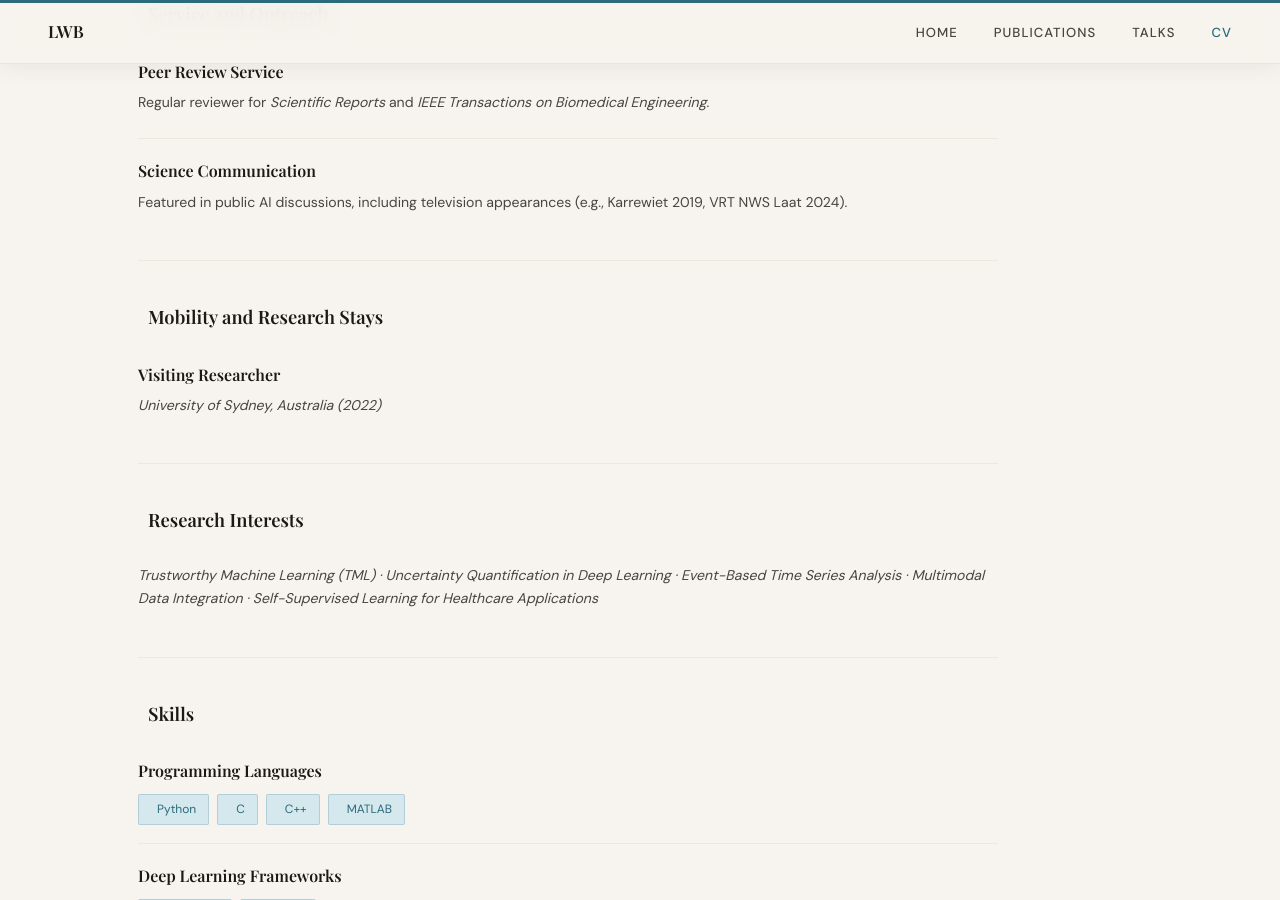
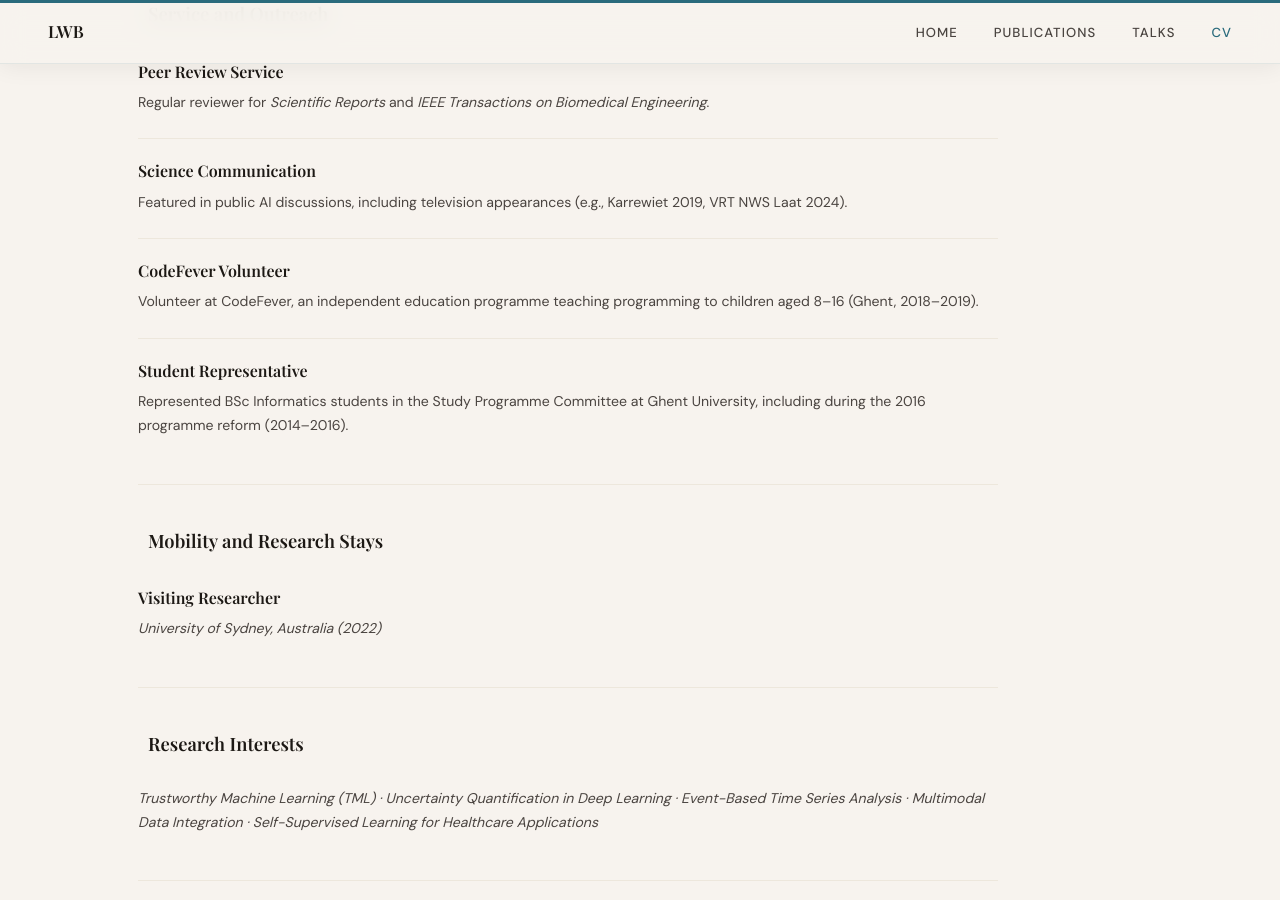
Before and after one commit to werthen/werthen.com, a Jekyll site: the page built from _pages/cv.md, in a window 1280 px wide and 900 px high, scrolled down 3364 px. Built offline with Jekyll 4.4.1, drawn with Linux system fonts in a browser that asks for light colours; some web fonts are replaced.

Commit message:
Add CodeFever volunteering and student representative role to CV
Co-Authored-By: Claude Opus 5.5 <noreply@anthropic.com>

```diff
--- a/_pages/cv.md
+++ b/_pages/cv.md
@@ -181,6 +181,14 @@ redirect_from:
           <h3 class="cv-row-title">Science Communication</h3>
           <p class="cv-row-text">Featured in public AI discussions, including television appearances (e.g., Karrewiet 2019, VRT NWS Laat 2024).</p>
         </article>
+        <article class="cv-row">
+          <h3 class="cv-row-title">CodeFever Volunteer</h3>
+          <p class="cv-row-text">Volunteer at CodeFever, an independent education programme teaching programming to children aged 8&ndash;16 (Ghent, 2018&ndash;2019).</p>
+        </article>
+        <article class="cv-row">
+          <h3 class="cv-row-title">Student Representative</h3>
+          <p class="cv-row-text">Represented BSc Informatics students in the Study Programme Committee at Ghent University, including during the 2016 programme reform (2014&ndash;2016).</p>
+        </article>
       </div>
     </section>
 
```
Also changed, not shown: 2 other files.
